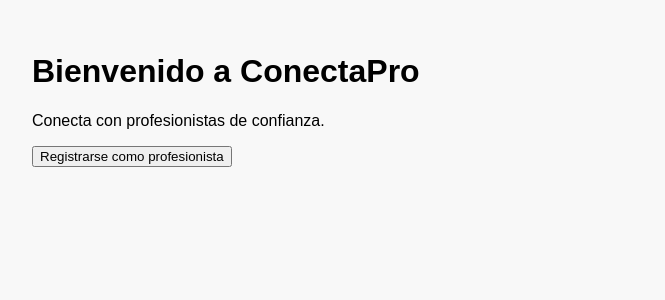
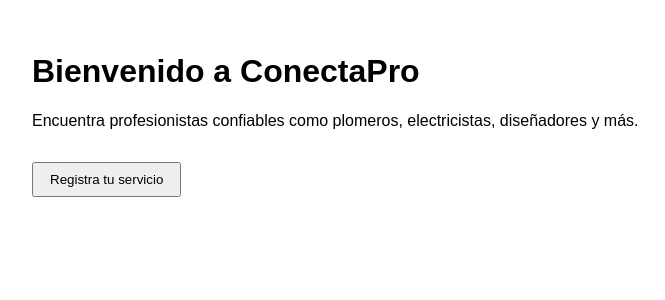
Before and after one commit to procervantes/conectapro, a React (Vite) app: page / in a window 1280 px wide. Shown: the top 300 px of the page, without its empty margins (0-665 px from the left). Built offline with nearby package versions, Linux system fonts and the light colour scheme.

Commit message:
Add files via upload

```diff
--- a/index.html
+++ b/index.html
@@ -1 +1,14 @@
-<!DOCTYPE html><html><head><title>ConectaPro</title></head><body><div id='root'></div><script type='module' src='/src/main.jsx'></script></body></html>
+
+<!DOCTYPE html>
+<html lang="es">
+  <head>
+    <meta charset="UTF-8" />
+    <link rel="icon" type="image/svg+xml" href="/vite.svg" />
+    <meta name="viewport" content="width=device-width, initial-scale=1.0" />
+    <title>ConectaPro</title>
+  </head>
+  <body>
+    <div id="root"></div>
+    <script type="module" src="/src/main.jsx"></script>
+  </body>
+</html>
--- a/src/App.jsx
+++ b/src/App.jsx
@@ -1,17 +1,18 @@
-import React from 'react'
-import { BrowserRouter as Router, Routes, Route } from 'react-router-dom'
-import LandingPage from './components/LandingPage'
-import Register from './components/Register'
+
+import React from 'react';
+import { BrowserRouter as Router, Routes, Route } from 'react-router-dom';
+import LandingPage from './pages/LandingPage';
+import RegistroProfesional from './pages/RegistroProfesional';
 
 function App() {
   return (
     <Router>
       <Routes>
         <Route path="/" element={<LandingPage />} />
-        <Route path="/registro" element={<Register />} />
+        <Route path="/registro" element={<RegistroProfesional />} />
       </Routes>
     </Router>
-  )
+  );
 }
 
-export default App
+export default App;
--- a/src/index.css
+++ b/src/index.css
@@ -1 +1 @@
-body { margin: 0; font-family: Arial, sans-serif; background: #f8f8f8; }
+body { margin: 0; padding: 0; font-family: sans-serif; }
--- a/src/main.jsx
+++ b/src/main.jsx
@@ -1,6 +1,11 @@
+
 import React from 'react'
 import ReactDOM from 'react-dom/client'
 import App from './App.jsx'
 import './index.css'
 
-ReactDOM.createRoot(document.getElementById('root')).render(<App />)
+ReactDOM.createRoot(document.getElementById('root')).render(
+  <React.StrictMode>
+    <App />
+  </React.StrictMode>,
+)
--- /dev/null
+++ b/src/pages/LandingPage.jsx
@@ -0,0 +1,19 @@
+
+import React from 'react';
+import { Link } from 'react-router-dom';
+
+const LandingPage = () => {
+  return (
+    <div style={{ padding: '2rem', fontFamily: 'sans-serif' }}>
+      <h1>Bienvenido a ConectaPro</h1>
+      <p>Encuentra profesionistas confiables como plomeros, electricistas, diseñadores y más.</p>
+      <Link to="/registro">
+        <button style={{ marginTop: '1rem', padding: '0.5rem 1rem' }}>
+          Registra tu servicio
+        </button>
+      </Link>
+    </div>
+  );
+};
+
+export default LandingPage;
--- /dev/null
+++ b/src/pages/RegistroProfesional.jsx
@@ -0,0 +1,21 @@
+
+import React from 'react';
+
+const RegistroProfesional = () => {
+  return (
+    <div style={{ padding: '2rem', fontFamily: 'sans-serif' }}>
+      <h2>Formulario de Registro para Profesionistas</h2>
+      <form>
+        <label>Nombre completo:</label><br />
+        <input type="text" name="nombre" /><br /><br />
+        <label>Servicio que ofreces:</label><br />
+        <input type="text" name="servicio" /><br /><br />
+        <label>Correo electrónico:</label><br />
+        <input type="email" name="correo" /><br /><br />
+        <button type="submit">Enviar</button>
+      </form>
+    </div>
+  );
+};
+
+export default RegistroProfesional;
--- a/vite.config.js
+++ b/vite.config.js
@@ -1,3 +1,4 @@
+
 import { defineConfig } from 'vite'
 import react from '@vitejs/plugin-react'
 
```
Also changed, not shown: package.json (+3 -4 lines).
